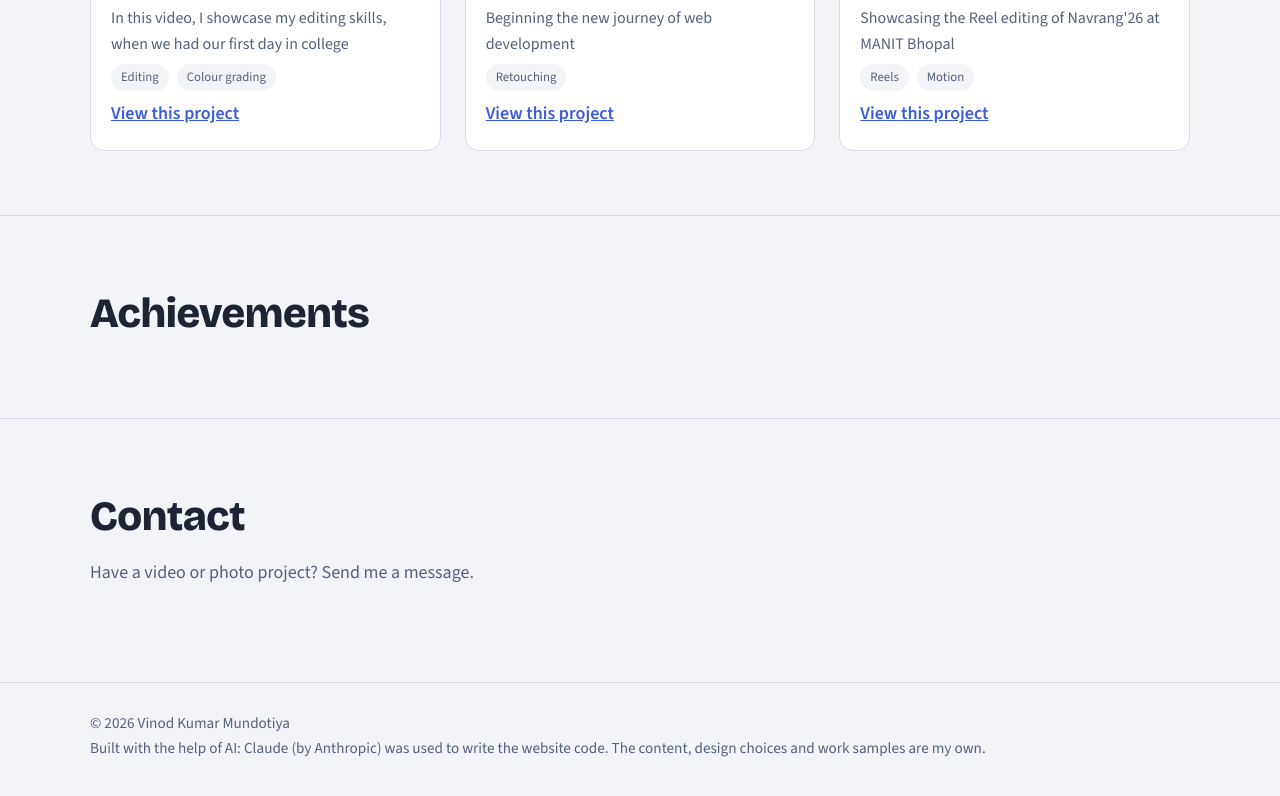
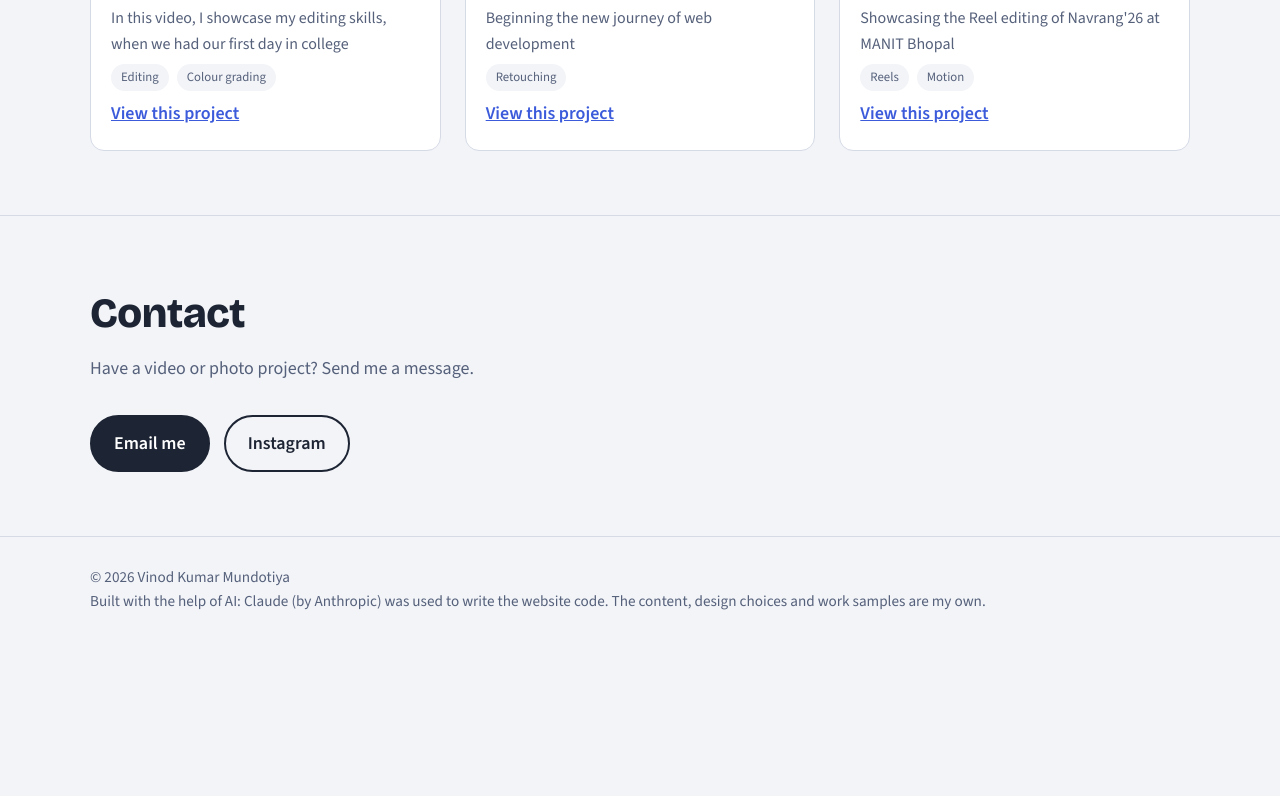
Before and after one commit to thekumarvinod2-blip/-yug-next, a plain HTML site: page index.html in a window 1280 px wide. Shown: the part 2247-3043 px from the top of the page. After the commit the page ends 2900 px from the top, so only its background shows below. Drawn offline with nearby package versions, Linux system fonts and the light colour scheme.

Commit message:
Add files via upload

```diff
--- a/index.html
+++ b/index.html
@@ -166,18 +166,15 @@
     </div>
   </section>
 
-  <section id="achievements">
-    <div class="wrap">
-      <h2>Achievements</h2>
-      <ul class="achievements" id="achList"></ul>
-    </div>
-  </section>
 
   <section id="contact">
     <div class="wrap">
       <h2>Contact</h2>
       <p class="sub">Have a video or photo project? Send me a message.</p>
-      <div class="contact-links" id="contactLinks"></div>
+      <div class="contact-links" id="contactLinks">
+  <a class="btn primary" href="mailto:thekumarvinod2@gmail.com">Email me</a>
+  <a class="btn ghost" href="https://instagram.com/vinodd_108">Instagram</a>
+</div>
     </div>
   </section>
 </main>
```
